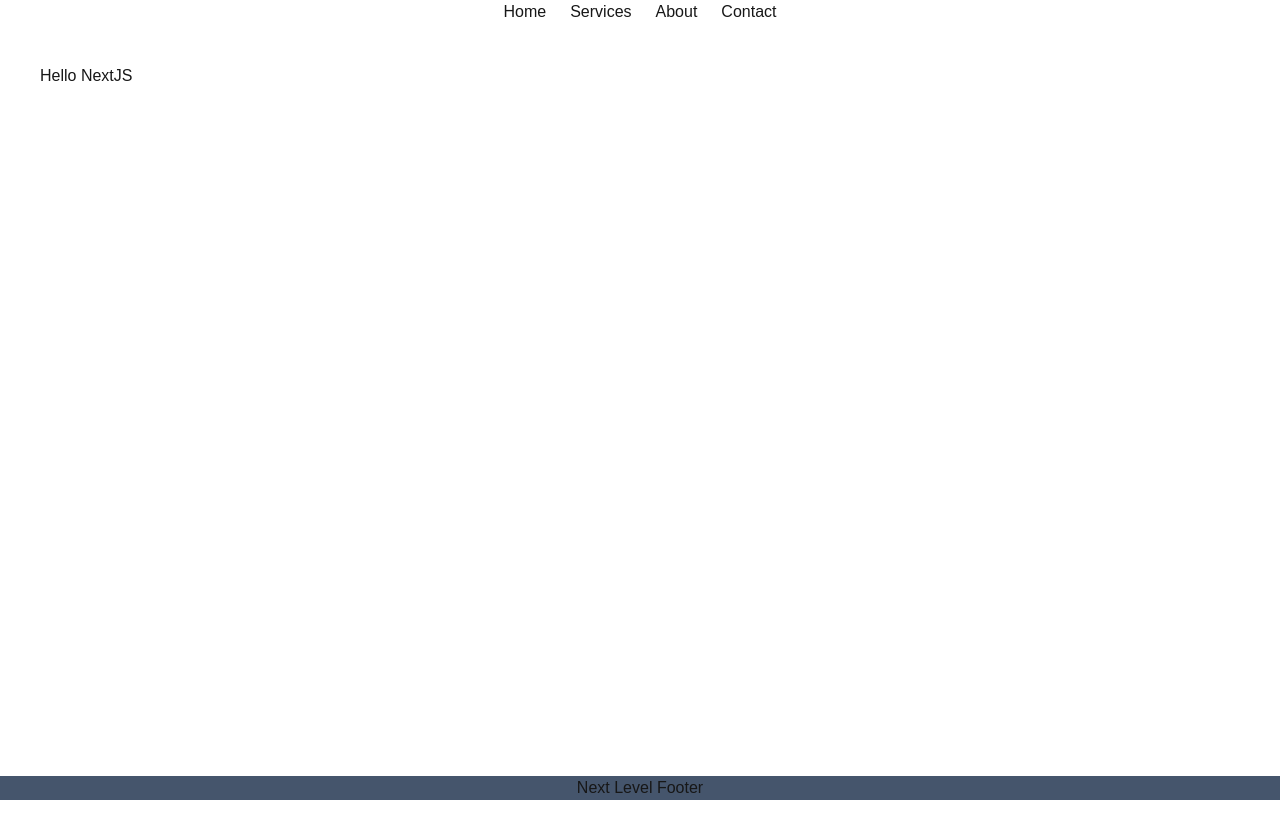
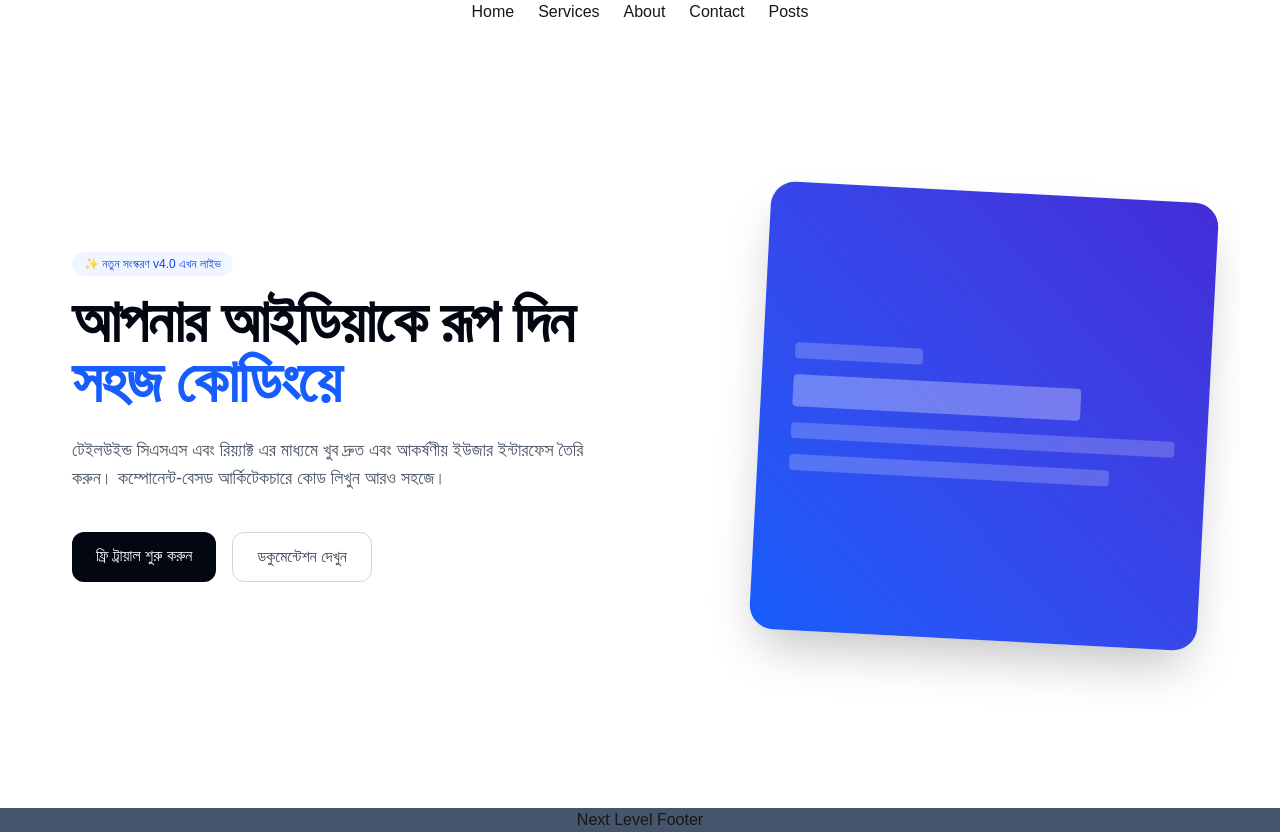
Before and after one commit to Hridoykhan4/Next_JS_Introduction, a Next.js app: page / in a window 1280 px wide. Before the commit the page ends 800 px from the top, so only its background shows below. Built offline with nearby package versions, Linux system fonts and the light colour scheme.

Commit message:
Update Navbar and Home page layout; add Posts page with post details and fetching logic

```diff
--- a/src/app/components/Navbar.jsx
+++ b/src/app/components/Navbar.jsx
@@ -7,7 +7,7 @@ import { usePathname } from "next/navigation";
 */
 const Navbar = () => {
     const pathname = usePathname()
-    if (pathname.includes('dashboard')) return null
+    if (pathname.includes('dashboard'))  return null
     return (
         <div>
             <nav className="flex justify-center">
@@ -16,6 +16,7 @@ const Navbar = () => {
                     <Link href="/services"><li>Services</li></Link>
                     <Link href="/about"><li>About</li></Link>
                     <Link href="/contact"><li>Contact</li></Link>
+                    <Link href="/posts"><li>Posts</li></Link>
                 </ul>
             </nav>
         </div>
--- a/src/app/page.js
+++ b/src/app/page.js
@@ -1,7 +1,51 @@
 export default function Home() {
   return (
     <div>
-      <h2>Hello NextJS</h2>
+      <section
+        id="home"
+        className="relative bg-white/10 py-20 lg:py-32 overflow-hidden"
+      >
+        <div className="max-w-7xl mx-auto px-4 sm:px-6 lg:px-8 relative z-10 grid grid-cols-1 lg:grid-cols-2 gap-12 items-center">
+          <div className="text-center lg:text-left">
+            <span className="inline-flex items-center gap-1.5 px-3 py-1 rounded-full text-xs font-medium bg-blue-50 text-blue-700 mb-4">
+              ✨ নতুন সংস্করণ v4.0 এখন লাইভ
+            </span>
+            <h1 className="text-4xl sm:text-5xl lg:text-6xl font-extrabold tracking-tight text-gray-950 leading-none">
+              আপনার আইডিয়াকে রূপ দিন{" "}
+              <span className="text-blue-600">সহজ কোডিংয়ে</span>
+            </h1>
+            <p className="mt-6 text-lg text-gray-600 max-w-xl mx-auto lg:mx-0">
+              টেইলউইন্ড সিএসএস এবং রিয়্যাক্ট এর মাধ্যমে খুব দ্রুত এবং আকর্ষণীয়
+              ইউজার ইন্টারফেস তৈরি করুন। কম্পোনেন্ট-বেসড আর্কিটেকচারে কোড লিখুন
+              আরও সহজে।
+            </p>
+            <div className="mt-10 flex flex-wrap justify-center lg:justify-start gap-4">
+              <a
+                href="#trial"
+                className="bg-gray-950 text-white font-medium px-6 py-3 rounded-xl hover:bg-gray-800 transition"
+              >
+                ফ্রি ট্রায়াল শুরু করুন
+              </a>
+              <a
+                href="#docs"
+                className="border border-gray-300 text-gray-700 font-medium px-6 py-3 rounded-xl hover:bg-gray-50 transition flex items-center gap-2"
+              >
+                ডকুমেন্টেশন দেখুন
+              </a>
+            </div>
+          </div>
+          <div className="relative flex justify-center lg:justify-end">
+            <div className="w-full max-w-md bg-gradient-to-tr from-blue-600 to-indigo-700 aspect-square rounded-3xl shadow-2xl rotate-3 hover:rotate-0 transition duration-500 flex items-center justify-center p-8 text-white">
+              <div className="space-y-4 w-full">
+                <div className="h-4 w-1/3 bg-white/20 rounded"></div>
+                <div className="h-8 w-3/4 bg-white/30 rounded"></div>
+                <div className="h-4 w-full bg-white/20 rounded"></div>
+                <div className="h-4 w-5/6 bg-white/20 rounded"></div>
+              </div>
+            </div>
+          </div>
+        </div>
+      </section>
     </div>
   );
 }
--- /dev/null
+++ b/src/app/posts/[postId]/page.jsx
@@ -0,0 +1,20 @@
+import React from 'react'
+
+const getSinglePost = async (postId) => {
+  const res = await fetch(`https://jsonplaceholder.typicode.com/posts/${postId}`);
+  const data = await res.json();
+  return data
+}
+
+export default async function PostDetails({ params }) {
+  const { postId } = await params;
+  const post = await getSinglePost(postId)
+
+  return (
+    <div>
+      <p>Post ID: {postId}</p>
+      <h1>TITLE: {post?.title}</h1>
+      <p>BODY: {post?.body}</p>
+    </div>
+  )
+}
--- /dev/null
+++ b/src/app/posts/page.jsx
@@ -0,0 +1,33 @@
+import Link from "next/link";
+
+export const getPosts = async () => {
+    const res = await fetch(`https://jsonplaceholder.typicode.com/posts`);
+    const data = await res.json();
+    return data
+}
+/**
+ * NextJS out of the box server component create kore
+ * server json placeholder er api call kore data niye ashtase,
+ * kono api call hy nai, pura html e server end theke ashse
+*/
+
+export default async function Posts() {
+    const posts = await getPosts()
+
+    return (
+        <div>
+            <h2 className="underline">Total Posts : {posts?.length}</h2>
+            <div className="grid mt-6 grid-cols-4 gap-6">
+                {
+                    posts.map(post => (
+                        <div key={post.id} className="border p-6 rounded flex flex-col">
+                            <h2>Post ID: {post?.id}</h2>
+                            <p className="text-2xl grow font-bold">{post?.title}</p>
+                            <Link className="underline bg-green-600" href={`posts/${post.id}`}>View Details</Link>
+                        </div>
+                    ))
+                }
+            </div>
+        </div>
+    )
+}
```
